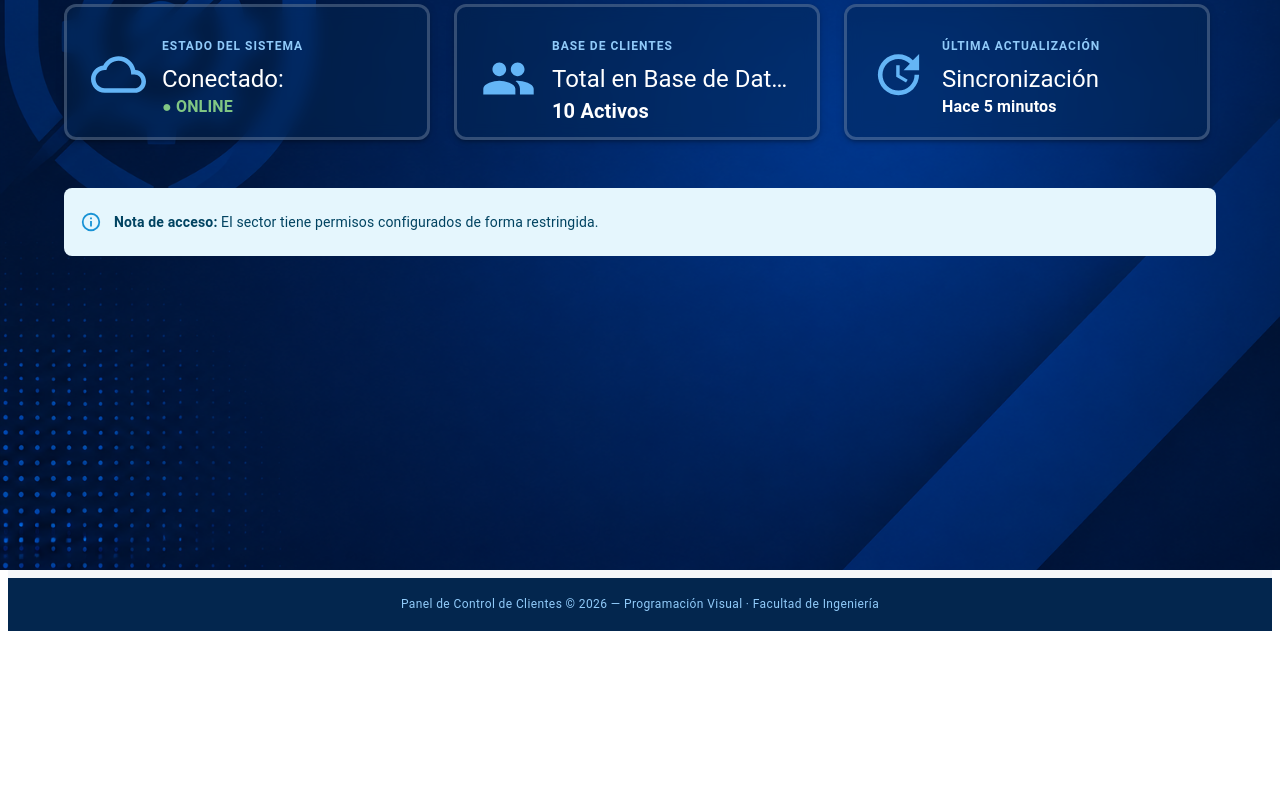
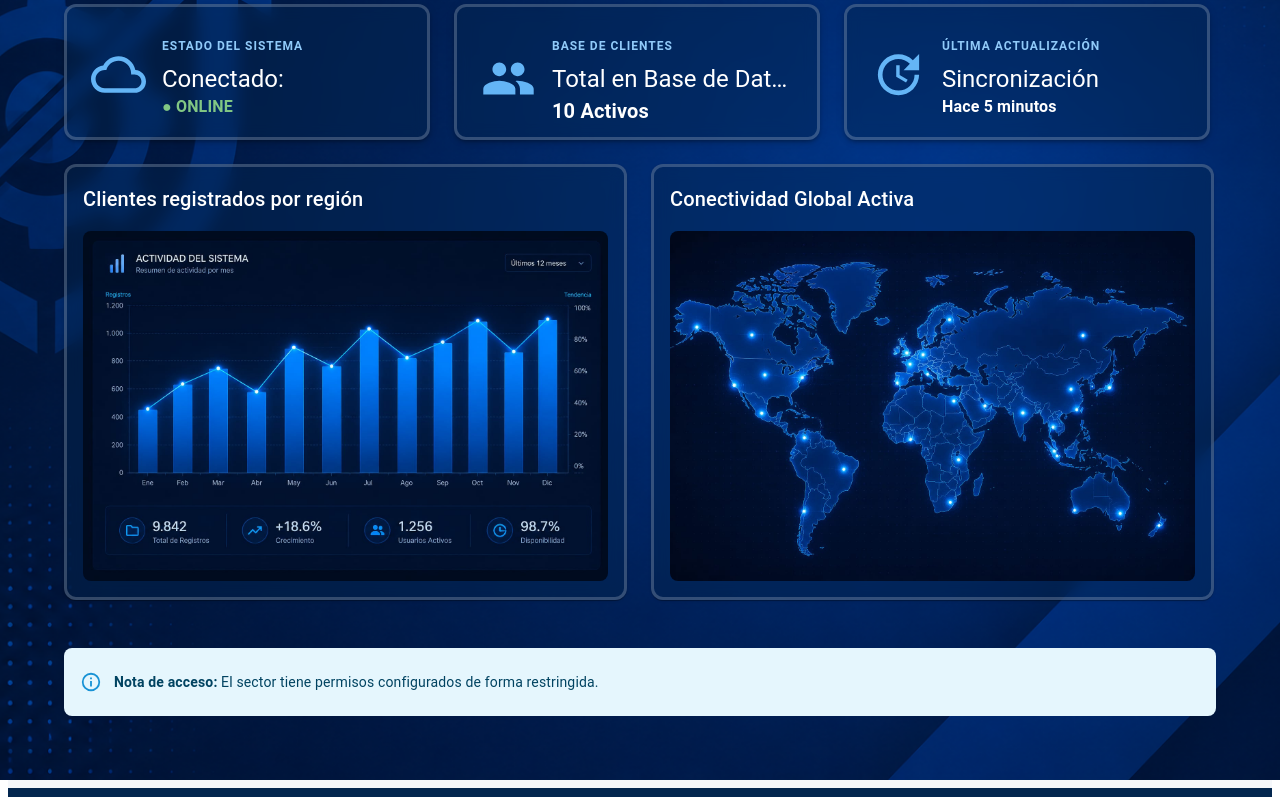
Before and after one commit to davidjuharez/pv_tp_integrador_grupo6, a React (Vite) app in the folder pv_tp_integrador_grupo6/: page / in a window 1280 px wide. Shown: the part 392-1189 px from the top of the page. Before the commit the page ends 1031 px from the top, so only its background shows below. Built offline with nearby package versions, Linux system fonts and the light colour scheme; sample sign-in values are in the browser's storage.

Commit message:
Se importan las imagenes que se subieron en el commit anterior y se las integran en cada card simulando etrcas declientes y los puntos de donde provienen. Ambas se encuentran en cards  poseen el mismo formato que las anteriores.

```diff
--- a/pv_tp_integrador_grupo6/src/views/Dashboard.jsx
+++ b/pv_tp_integrador_grupo6/src/views/Dashboard.jsx
@@ -4,8 +4,8 @@ import PeopleIcon from '@mui/icons-material/People';
 import CloudQueueIcon from '@mui/icons-material/CloudQueue';
 import fondoLogin from '../assets/fondoLogin.png';
 import UpdateIcon from '@mui/icons-material/Update';
-//import graficoActividadImg from '../assets/grafico-actividad.png';
-//import mapaMundiImg from '../assets/mapa-mundi.png';
+import graficoActividadImg from '../assets/grafico-actividad.png';
+import mapaMundiImg from '../assets/mapa-mundi.png';
 
 const Dashboard = () => {
   const { admin } = useAdmin();
@@ -25,7 +25,7 @@ const Dashboard = () => {
         {/* Tarjetas */}
         <Grid container spacing={3} alignItems="stretch">
           <Grid item xs={12} md={4} sx={{ display: 'flex' }}>
-            <Card elevation={3} sx={{ borderRadius: 3,  bgcolor: 'rgba(3, 38, 78, 0.4)', backdropFilter: 'blur(8px)', color: '#fff', height: '130px', width: '360px', border: '3px solid rgba(255, 255, 255, 0.2)' }}>
+            <Card elevation={3} sx={{ borderRadius: 3, bgcolor: 'rgba(3, 38, 78, 0.4)', backdropFilter: 'blur(8px)', color: '#fff', height: '130px', width: '360px', border: '3px solid rgba(255, 255, 255, 0.2)' }}>
               <CardContent sx={{ p: 3, display: 'flex', alignItems: 'center', gap: 2 }}>
                 <CloudQueueIcon sx={{ fontSize: 55, color: '#64b5f6', flexShrink: 0 }} />
                 <Box sx={{ flex: 1, minWidth: 0 }}>
@@ -64,7 +64,26 @@ const Dashboard = () => {
           </Grid>
         </Grid>
 
-
+        <Grid container spacing={3} sx={{ mt: 3, alignItems: 'stretch' }}>
+          {/* Card del Gráfico */}
+          <Grid item xs={12} md={6} sx={{ display: 'flex' }}>
+            <Paper sx={{ p: 2, borderRadius: 3, bgcolor: 'rgba(3, 38, 78, 0.4)', backdropFilter: 'blur(8px)', border: '3px solid rgba(255, 255, 255, 0.2)', width: '100%', display: 'flex', flexDirection: 'column' }}>
+              <Typography variant="h6" sx={{ color: '#fff', mb: 2 }}>Clientes registrados por región</Typography>
+              <Box sx={{ flexGrow: 1, display: 'flex', alignItems: 'center', justifyContent: 'center' }}>
+                <img src={graficoActividadImg} alt="Gráfico de actividad" style={{ width: '100%', maxHeight: '350px', borderRadius: '8px', objectFit: 'contain' }} />
+              </Box>
+            </Paper>
+          </Grid>
+          {/* Card del Mapa */}
+          <Grid item xs={12} md={6} sx={{ display: 'flex' }}>
+            <Paper sx={{ p: 2, borderRadius: 3, bgcolor: 'rgba(3, 38, 78, 0.4)', backdropFilter: 'blur(8px)', border: '3px solid rgba(255, 255, 255, 0.2)', width: '100%', display: 'flex', flexDirection: 'column' }}>
+              <Typography variant="h6" sx={{ color: '#fff', mb: 2 }}>Conectividad Global Activa</Typography>
+              <Box sx={{ flexGrow: 1, display: 'flex', alignItems: 'center', justifyContent: 'center' }}>
+                <img src={mapaMundiImg} alt="Mapa mundial" style={{ width: '100%', maxHeight: '350px', borderRadius: '8px', objectFit: 'contain' }} />
+              </Box>
+            </Paper>
+          </Grid>
+        </Grid>
 
         {/* 3. Aviso inferior */}
         <Alert severity="info" sx={{ mt: 6, borderRadius: 2, p: 2 }}>
```
